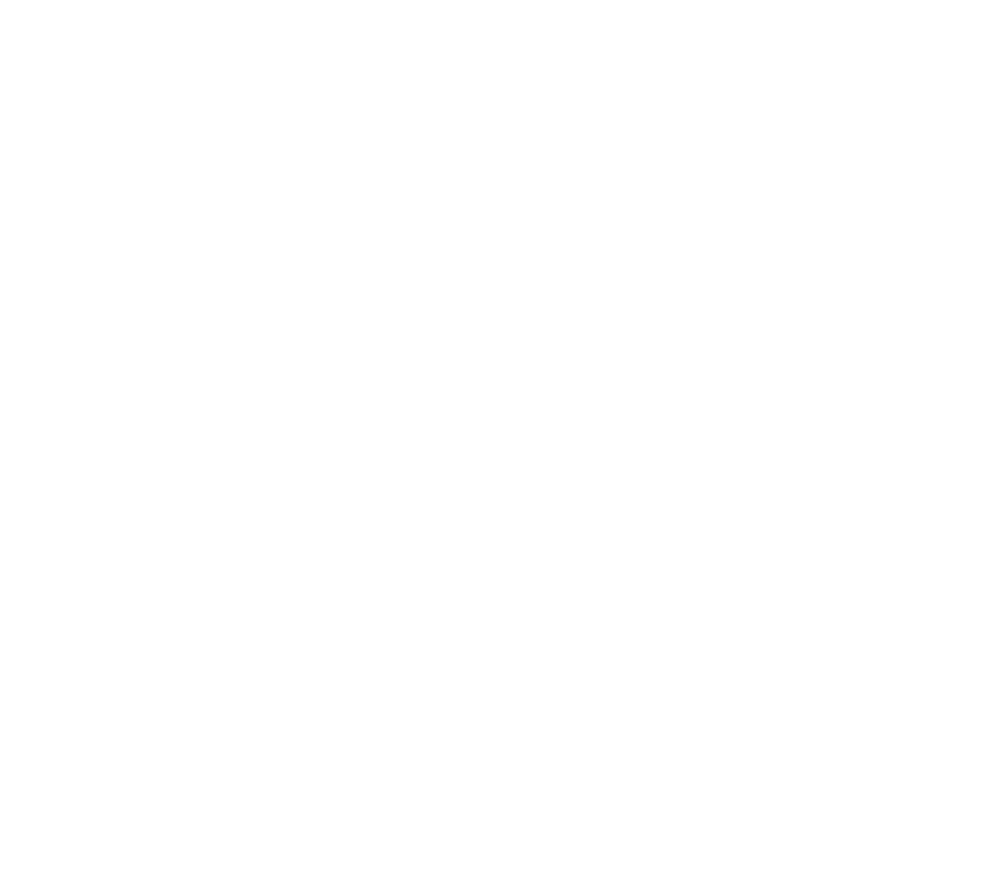
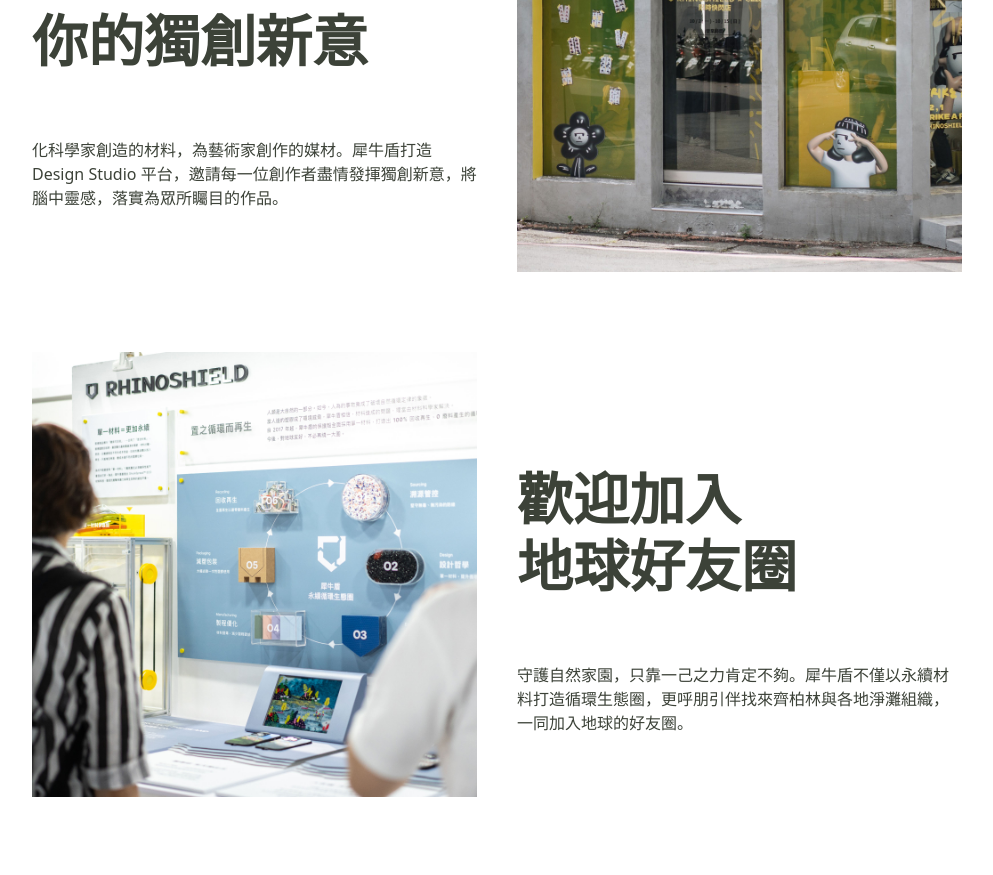
Before and after one commit to jiawu777/react-table-practice, a React (Vite) app in the folder BEM/react-vite/: page / in a window 1280 px wide. Shown: the part 1880-2755 px from the top of the page, without its empty margins (143-1136 px from the left). Before the commit the page ends 800 px from the top, so only its background shows below. Built offline with nearby package versions, Linux system fonts and the light colour scheme.

Commit message:
feature/BEM Jia: completed version with format error

```diff
--- a/BEM/react-vite/src/components/Modules/About/About.jsx
+++ b/BEM/react-vite/src/components/Modules/About/About.jsx
@@ -5,29 +5,19 @@
 
 const About = () => {
     const forMapItem = (item, index) => {
-        // const forMapTxt = (txtItem, txtIndex) => {
-        //     return (
-        //         <span key={`txt${txtIndex}`}>
-        //             {txtItem}
-        //         </span>
-        //     )
-        // };
-        // const txtChild = item.p.map(forMapTxt);
-
-
         return (
-            <li key={`item${index}`} className={`about__item about__item${(index + 1) % 2 === 0 ? '--even' : '--odd'}
+            <li key={`item${index}`} className={`about__item  about__item${(index + 1) % 2 === 0 ? '--even' : '--odd'}
             ${index + 1 === sectionList.length ? 'about__item--end' : ''}`}>
                 <div className="about__desArea">
-                    {/* <pre className="about__desLabel">
+                    <pre className="about__desLabel">
                         {item.title}
                     </pre>
                     <p className="about__desTxt">
                         {item.p}
-                    </p> */}
+                    </p>
                 </div>
                 <div className="about__imgArea">
-                    {/* <img className="about__img" src={item.img} alt="Img" /> */}
+                    <img className="about__img" src={item.img} alt="Img" />
                 </div>
             </li>
         )
--- a/BEM/react-vite/src/components/Modules/About/About.scss
+++ b/BEM/react-vite/src/components/Modules/About/About.scss
@@ -4,9 +4,11 @@
   &__wrapper {
     display: flex;
     flex-flow: column nowrap;
+    flex-grow: 1;
     margin: 0px;
     padding: 0px;
     width: 100%;
+    background-color: #fff;
   }
 
   &__list {
@@ -14,6 +16,7 @@
     list-style: none;
     flex-flow: column nowrap;
     width: 100%;
+    box-sizing: border-box;
 
   }
 
@@ -21,27 +24,31 @@
     display: flex;
     flex-wrap: nowrap;
     margin: 0px;
-    padding: 0px;
-    gap: 0px 40px;
+    padding: 40px;
     justify-content: center;
     align-items: center;
-    background-color: red;
+    gap: 0px 40px;
+    color: #3c4238;
 
 
     &--odd {
+      flex-direction: row;
+    }
+
+    &--even {
       flex-direction: row-reverse;
     }
 
-    &--even {
-      flex-direction: row;
+    &--end {
+      background-color: #376242;
+      color: #FCFCFE;
+      background-image: cover;
     }
-
-    &--end {}
   }
 
   &__desArea {
     display: flex;
-    flex-flow: column wrap;
+    flex-flow: column nowrap;
     max-width: 445px;
     width: 100%;
   }
@@ -51,11 +58,11 @@
     justify-content: start;
     align-items: center;
     width: 100%;
-    // font-size: 56px; //Q2:字太大會跑版
+    font-size: 56px;
+    font-weight: bold;
     flex-wrap: wrap;
     white-space: pre-wrap;
     word-wrap: break-word;
-    color: #3c4238;
     line-height: 1.2;
   }
 
@@ -67,14 +74,13 @@
   &__imgArea {
     max-width: 445px;
     width: 100%;
+    box-sizing: border-box; // 確保寬度計算正確
   }
 
   &__img {
     display: flex;
     max-width: 100%;
     align-items: center;
-    margin: 0px;
-    padding: 0px;
   }
 
   &__info {
@@ -90,17 +96,10 @@
   }
 }
 
-pre {
+p {
   white-space: pre-wrap;
   /* 長行會自動換行 */
   word-wrap: break-word;
   /* 超出寬度的單詞會換行 */
+  max-width: 100%;
 }
-
-// img {
-//   max-width: 100%;
-//    確保圖片不會超過容器寬度
-//   height: auto;
-//   讓高度根據寬度等比例縮放
-//   object-fit: cover;
-// }
--- a/BEM/react-vite/src/constants/conAbout.js
+++ b/BEM/react-vite/src/constants/conAbout.js
@@ -2,54 +2,54 @@
     {
         title: `保護的力量
 持續進化`,
-        // p: `從劍橋實驗室出發，一路到台中的研究生產基地，這一群瘋狂材料科學家未曾預料到的是：ShockSpread™ 防護材料科技不但是保護手機的配件，也進化成表達個人主張的媒介，更進化為循環永續的解決方案
+        p: `從劍橋實驗室出發，一路到台中的研究生產基地，這一群瘋狂材料科學家未曾預料到的是：ShockSpread™ 防護材料科技不但是保護手機的配件，也進化成表達個人主張的媒介，更進化為循環永續的解決方案
 
-        //   犀牛盾正不斷透過材料科學，開創保護力的無限可能性。`,
-        // img: "src/assets/images/About/img1.jpg"
+犀牛盾正不斷透過材料科學，開創保護力的無限可能性。`,
+        img: "src/assets/images/About/img1.jpg"
     },
     {
         title: `守護
 光譜上每一道色彩`,
-        // p: "自然流露最真實的自己，本該是理所當然的事情。如今，卻需要對抗全世界的勇氣。犀牛盾在全球持續投入 Love in All 行動，堅定支持你展露自我本色，驕傲前行。",
-        // img: "src/assets/images/About/img2.jpg"
+        p: "自然流露最真實的自己，本該是理所當然的事情。如今，卻需要對抗全世界的勇氣。犀牛盾在全球持續投入 Love in All 行動，堅定支持你展露自我本色，驕傲前行。",
+        img: "src/assets/images/About/img2.jpg"
     },
     {
         title: `無畏表達
 你的獨創新意`,
-        // p: "化科學家創造的材料，為藝術家創作的媒材。犀牛盾打造 Design Studio 平台，邀請每一位創作者盡情發揮獨創新意，將腦中靈感，落實為眾所矚目的作品。",
-        // img: "src/assets/images/About/img3.jpg"
+        p: "化科學家創造的材料，為藝術家創作的媒材。犀牛盾打造 Design Studio 平台，邀請每一位創作者盡情發揮獨創新意，將腦中靈感，落實為眾所矚目的作品。",
+        img: "src/assets/images/About/img3.jpg"
     },
     {
         title: `歡迎加入
 地球好友圈`,
-        // p: "守護自然家園，只靠一己之力肯定不夠。犀牛盾不僅以永續材料打造循環生態圈，更呼朋引伴找來齊柏林與各地淨灘組織，一同加入地球的好友圈。",
-        // img: "src/assets/images/About/img4.jpg"
+        p: "守護自然家園，只靠一己之力肯定不夠。犀牛盾不僅以永續材料打造循環生態圈，更呼朋引伴找來齊柏林與各地淨灘組織，一同加入地球的好友圈。",
+        img: "src/assets/images/About/img4.jpg"
     },
     {
         title: `放聲碰撞
 你我的世界觀`,
-        // p: "為土生土長的地盤發聲，採樣大自然循環播放的律動，在耳機裡與自我對話，打開擴音縱聲表達主張。犀牛盾 RHINO LIVE 持續攜手來自在地的聲音，在音樂中盡情碰撞。",
-        // img: "src/assets/images/About/img5.jpg"
+        p: "為土生土長的地盤發聲，採樣大自然循環播放的律動，在耳機裡與自我對話，打開擴音縱聲表達主張。犀牛盾 RHINO LIVE 持續攜手來自在地的聲音，在音樂中盡情碰撞。",
+        img: "src/assets/images/About/img5.jpg"
     },
 
     {
         title: `擁護
 每個挺身上場的你`,
-        // p: "舉起手機殼，展示專屬加油看板；按下快門鍵，捕捉選手光榮時刻。能夠與你一起為場上拚搏的台灣運動員應援，是犀牛盾莫大的榮幸。",
-        // img: "src/assets/images/About/img6.jpg"
+        p: "舉起手機殼，展示專屬加油看板；按下快門鍵，捕捉選手光榮時刻。能夠與你一起為場上拚搏的台灣運動員應援，是犀牛盾莫大的榮幸。",
+        img: "src/assets/images/About/img6.jpg"
     },
     {
         title: `島嶼上
 最柔韌的後盾`,
-        // p: "衝擊來得出其不意，讓整個世界招架不住。當前線人員為了拯救生命奮戰，犀牛盾是溫柔後盾：我們主動製作口罩s減壓條，為守護這座島嶼盡一份心力。",
-        // img: "src/assets/images/About/img7.jpg"
+        p: "衝擊來得出其不意，讓整個世界招架不住。當前線人員為了拯救生命奮戰，犀牛盾是溫柔後盾：我們主動製作口罩s減壓條，為守護這座島嶼盡一份心力。",
+        img: "src/assets/images/About/img7.jpg"
     },
 
     {
         title: `呵護自然 循環
 不止息`,
-        // p: "人造材料，如何相容於自然的循環法則？自 2017 年起，犀牛盾全系列手機殼採用更加永續的單一材料，大大提升回收效率與再造品質，以達成 100% 循環再生為目標，只為與自然加倍友好。",
-        // img: "src/assets/images/About/img8.jpg"
+        p: "人造材料，如何相容於自然的循環法則？自 2017 年起，犀牛盾全系列手機殼採用更加永續的單一材料，大大提升回收效率與再造品質，以達成 100% 循環再生為目標，只為與自然加倍友好。",
+        img: "src/assets/images/About/img8.jpg"
     }
 ]
 
```
